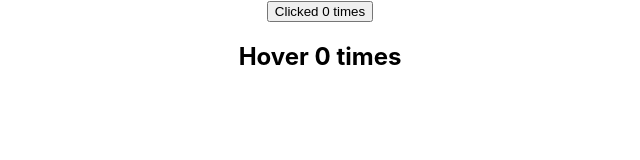
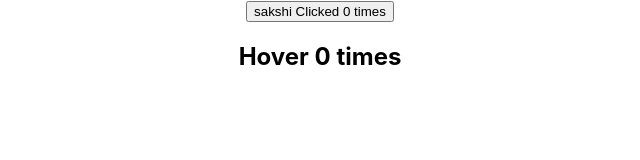
Before and after one commit to sam2611/helloworld, a React (Create React App) app: page / in a window 1280 px wide. Shown: the top 160 px of the page, without its empty margins (320-960 px from the left). Built offline with nearby package versions, Linux system fonts and the light colour scheme.

Commit message:
HOC  III

```diff
--- a/src/App.js
+++ b/src/App.js
@@ -77,7 +77,7 @@ function App() {
      {/* <Hero heroName="Joker"/> */}
      {/* </ErrorBoundary> */}
 
-     <ClickCounter/>
+     <ClickCounter name= "sakshi"/>
      <HoverCounter/>
 
     </div>
--- a/src/components/ClickCounter.js
+++ b/src/components/ClickCounter.js
@@ -7,9 +7,9 @@ class ClickCounter extends Component {
   render() {
     const {count, incrementCount} = this.props
     return (
-     <button onClick={incrementCount}>Clicked {count} times</button>
+     <button onClick={incrementCount}>{this.props.name} Clicked {count} times</button>
     )
   }
 }
 
-export default withCounter(ClickCounter)
+export default withCounter(ClickCounter, 5)
--- a/src/components/HoverCounter.js
+++ b/src/components/HoverCounter.js
@@ -14,4 +14,4 @@ class HoverCounter extends Component {
   }
 }
 
-export default withCounter(HoverCounter)
+export default withCounter (HoverCounter, 10)
--- a/src/components/withCounter.js
+++ b/src/components/withCounter.js
@@ -1,6 +1,6 @@
 import React from "react";
 
-const withCounter = WrappedComponenet=>{
+const withCounter = (WrappedComponenet, incrementnumber)=>{
     class WithCounter extends React.Component{
         constructor(props) {
             super(props)
@@ -12,12 +12,16 @@ const withCounter = WrappedComponenet=>{
 
           incrementCount=()=>{
             this.setState(prevState=>{
-              return {count : prevState.count+1 }
+              return {count : prevState.count+ incrementnumber }
             })
           }
 
         render(){
-            return <WrappedComponenet count={this.state.count} incrementCount={this.incrementCount}/>
+          console.log(this.props.name)
+            return <WrappedComponenet
+            count={this.state.count}
+            incrementCount={this.incrementCount}
+            { ... this.props}/>
         }
     }
     return WithCounter
```
